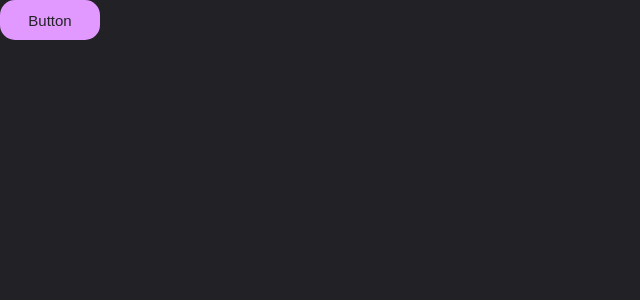
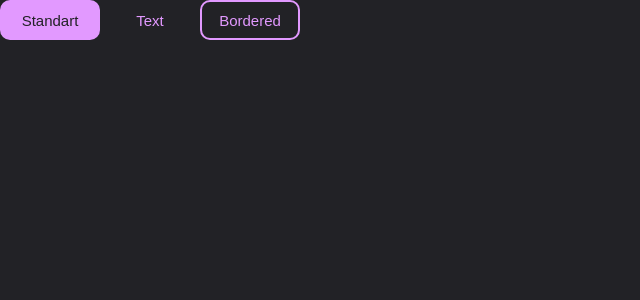
Before and after one commit to KoTuK2306/reactApp, a React (Create React App) app: page / in a window 1280 px wide. Shown: the top 300 px of the page, without its empty margins (0-640 px from the left). Built offline with nearby package versions, Linux system fonts and the light colour scheme.

Commit message:
feat: added lib classnames and new variants for UIButton component

```diff
--- a/package.json
+++ b/package.json
@@ -6,6 +6,7 @@
     "@testing-library/jest-dom": "^5.16.2",
     "@testing-library/react": "^12.1.2",
     "@testing-library/user-event": "^13.5.0",
+    "classnames": "^2.3.1",
     "react": "^17.0.2",
     "react-dom": "^17.0.2",
     "react-scripts": "5.0.0",
--- a/src/App.jsx
+++ b/src/App.jsx
@@ -1,5 +1,11 @@
 import { UIButton } from "./components/UI-Kit/UIButton";
 
 export const App = () => {
-  return <UIButton />;
+  return (
+    <div>
+      <UIButton text="Standart" variant="standart" />
+      <UIButton text="Text" variant="text" />
+      <UIButton text="Bordered" variant="bordered" />
+    </div>
+  );
 };
--- a/src/components/UI-Kit/UIButton/UIButton.jsx
+++ b/src/components/UI-Kit/UIButton/UIButton.jsx
@@ -1,5 +1,12 @@
+import PropTypes from "prop-types";
+import cn from "classnames";
 import classes from "./UIButton.module.css";
 
-export const UIButton = () => {
-  return <button className={classes.button}>Button</button>;
+export const UIButton = (props) => {
+  return <button className={cn(classes[props.variant])}>{props.text}</button>;
 };
+
+UIButton.propTypes = {
+  text: PropTypes.string,
+  variant: PropTypes.string,
+};
--- a/src/components/UI-Kit/UIButton/UIButton.module.css
+++ b/src/components/UI-Kit/UIButton/UIButton.module.css
@@ -1,20 +1,65 @@
 @import url("../../../colors.css");
 
-.button {
+:root {
+  --fontSize: 15px;
+}
+
+.standart {
   width: 100px;
   height: 40px;
   border: none;
-  font-size: 15px;
+  font-size: var(--fontSize);
   color: var(--mainColor);
   background-color: var(--primaryColor);
-  border-radius: 15px;
+  border-radius: 10px;
   transition: all 0.2s;
+  cursor: pointer;
+  outline: none;
 }
 
-.button:hover {
+.text {
+  width: 100px;
+  height: 40px;
+  border: none;
+  font-size: var(--fontSize);
+  color: var(--primaryColor);
+  background-color: rgba(255, 255, 255, 0);
+  border-radius: 10px;
+  transition: all 0.2s;
+  cursor: pointer;
+  outline: none;
+}
+
+.bordered {
+  width: 100px;
+  height: 40px;
+  border: 2px solid var(--primaryColor);
+  font-size: var(--fontSize);
+  color: var(--primaryColor);
+  background-color: rgba(255, 255, 255, 0);
+  border-radius: 10px;
+  transition: all 0.2s;
+  cursor: pointer;
+  outline: none;
+}
+
+.standart:hover {
   background-color: var(--darkerPrimaryColor);
 }
 
-.button:active {
+.text:hover {
+  color: var(--mainColor);
+  background-color: var(--darkerPrimaryColor);
+}
+
+.bordered:hover {
+  color: var(--mainColor);
+  border: none;
+  background-color: var(--darkerPrimaryColor);
+}
+
+.standart:active,
+.text:active,
+.bordered:active {
   background-color: var(--clickColor);
 }
```
Also changed, not shown: 1 other file (tests, documents, lock files or other folders).
